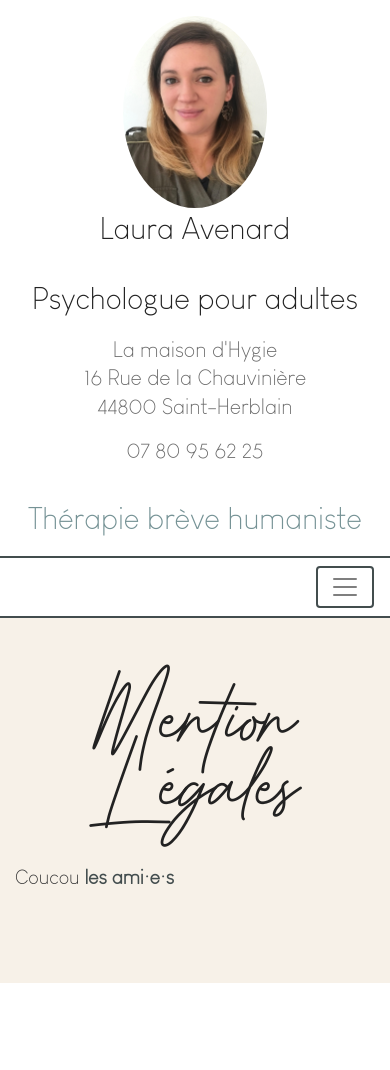
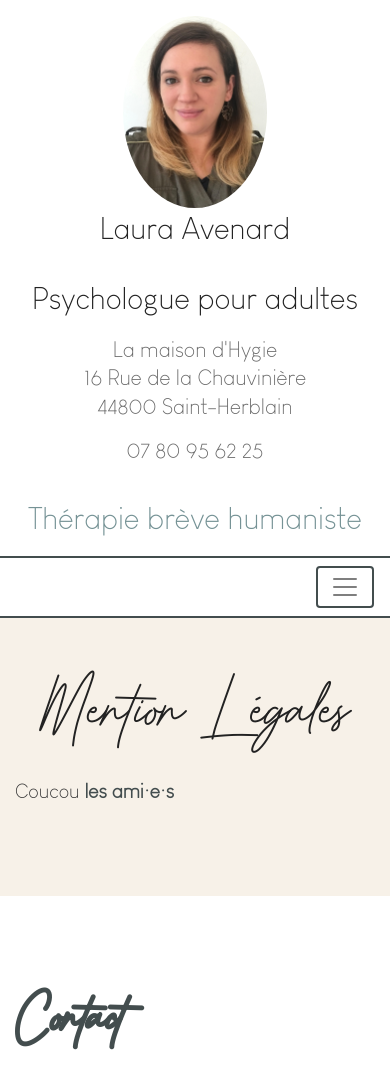
Before and after one commit to giraud-d/laura-avenard, a plain HTML site: page mentions_legales.html in a window 390 px wide. Shown: the top 1070 px of the page. Drawn offline with nearby package versions, Linux system fonts and the light colour scheme; some packages are replaced by stand-ins of ours.

Commit message:
[DEV] : responsive

```diff
--- a/assets/css/style.css
+++ b/assets/css/style.css
@@ -294,6 +294,14 @@ button, label {
         display: none !important;
     }
 
+    h1 {
+        font-size: 2.5rem !important;
+    }
+
+    h2 {
+        font-size: 2rem !important;
+    }
+
 }
 
 /* TOGGLE */
```
